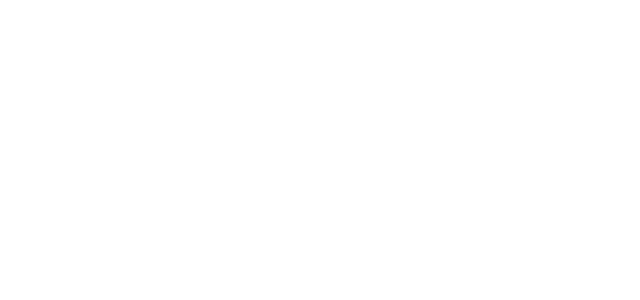
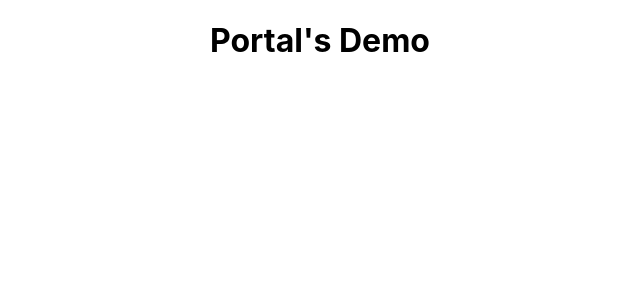
Before and after one commit to illwillgusto/hello-world, a React (Create React App) app: page / in a window 1280 px wide. Shown: the top 300 px of the page, without its empty margins (320-960 px from the left). Built offline with nearby package versions, Linux system fonts and the light colour scheme.

Commit message:
component import
added the portaldemo comp to app.js

```diff
--- a/src/App.js
+++ b/src/App.js
@@ -25,12 +25,13 @@ import ParentComp from './Components/ParentComp';
 import RefsDemo from './Components/RefsDemo';
 import FocusInput from './Components/FocusInput';
 import FRParentInput from './Components/FRParentInput';
+import PortalDemo from './Components/PortalDemo';
 
 class App extends Component {
   render() {
     return (
       <div className='App'>
-
+        <PortalDemo />
 
 
         {/* <FRParentInput /> */}
--- a/src/Components/PortalDemo.js
+++ b/src/Components/PortalDemo.js
@@ -2,9 +2,9 @@ import React from 'react'
 
 function PortalDemo() {
   return (
-    <div>
+    <h1>
       Portal's Demo
-    </div>
+    </h1>
   )
 }
 
```
